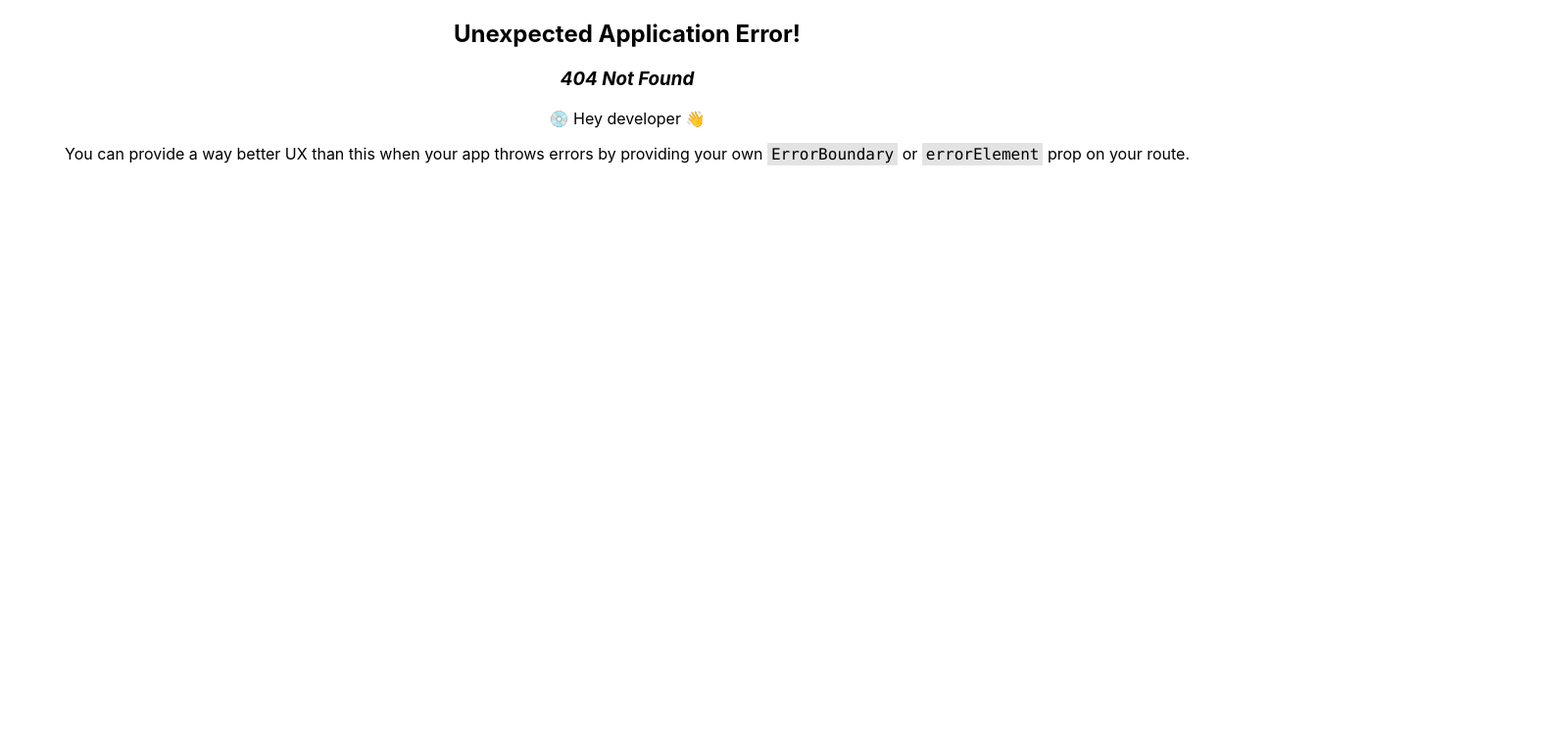
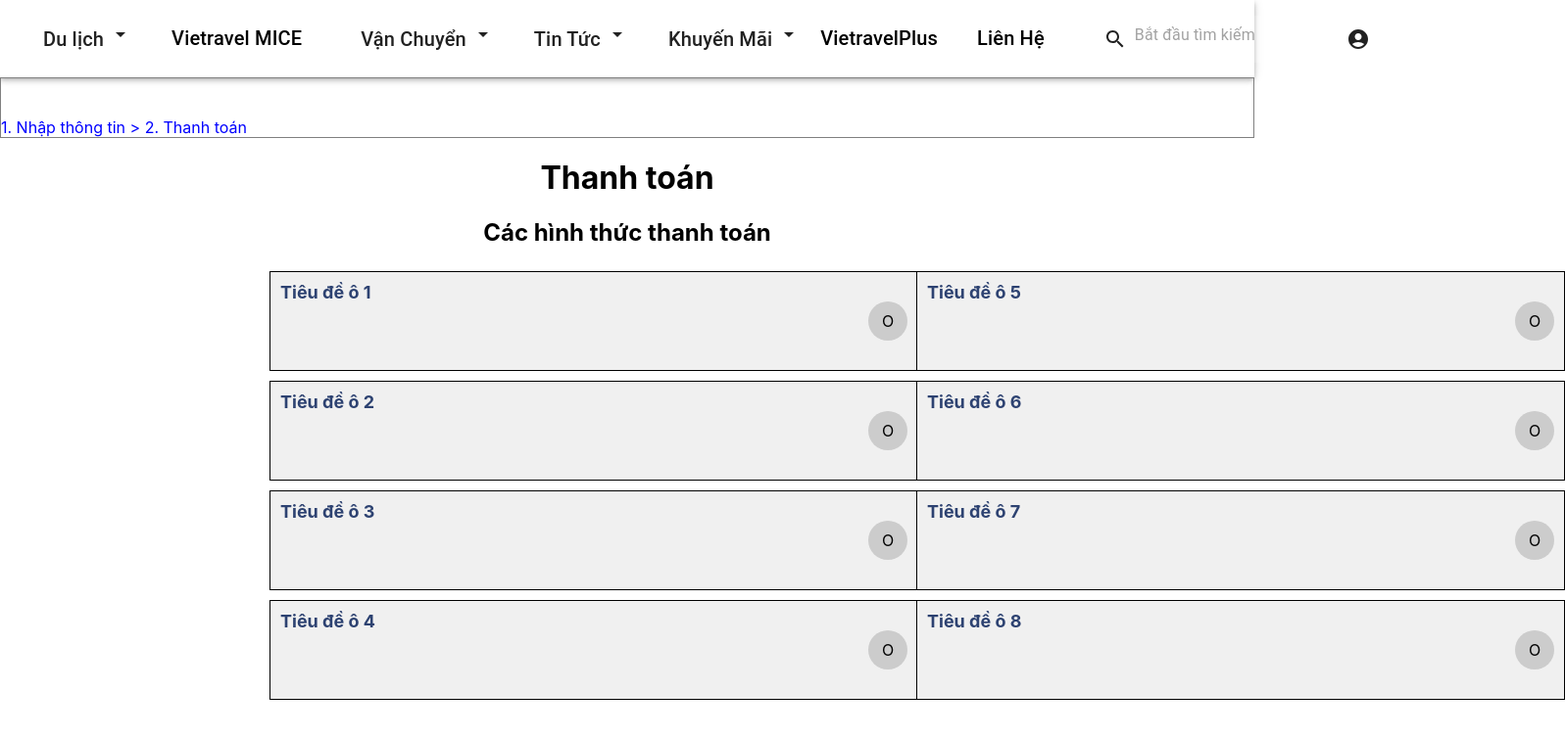
Before and after one commit to NhanTran92/travel-app, a React (Create React App) app in the folder testing/: page /booking/quynhon/payment in a window 1280 px wide. Before the commit this address had no page. Shown: the top 754 px of the page at 98% size, 1597 px wide, since content can reach past the window. Built offline with nearby package versions, Linux system fonts and the light colour scheme; grey boxes are pictures that could not be loaded.

Commit message:
update payment

```diff
--- a/testing/src/App.js
+++ b/testing/src/App.js
@@ -13,6 +13,7 @@ import ForgotPassword from "./Pages/ForgotPassword/ForgotPassword";
 import Group from "./Pages/Features/Group/Group";
 import NewPassword from "./Pages/newPassword/NewPassord";
 import QuyNhon from "./Pages/Features/VietNam/QuyNhon/QuyNhon";
+import Payment from "./Pages/Features/VietNam/QuyNhon/Payment/Payment";
 
 const router = createBrowserRouter([
   {
@@ -34,6 +35,10 @@ const router = createBrowserRouter([
       {
         path: "booking/quynhon",
         element: <QuyNhon></QuyNhon>,
+      },
+      {
+        path: "booking/quynhon/payment",
+        element: <Payment></Payment>,
       },
     ],
   },
--- /dev/null
+++ b/testing/src/Pages/Features/VietNam/QuyNhon/Payment/Payment.jsx
@@ -0,0 +1,79 @@
+import React, { useState } from 'react'
+import "./Payment.scss"
+import HomeOfFooter from '../../../Home/HomeOfFooter/HomeOfFooter'
+
+export default function Payment() {
+    const [showDetails, setShowDetails] = useState(Array(8).fill(false));
+
+    const toggleDetails = (index) => {
+      const updatedDetails = [...showDetails];
+      updatedDetails[index] = !updatedDetails[index];
+      setShowDetails(updatedDetails);
+    };
+
+    const boxContent = [
+      'Thông tin ô 1...',
+      'Thông tin ô 2...',
+      'Thông tin ô 3...',
+      'Thông tin ô 4...',
+      'Thông tin ô 5...',
+      'Thông tin ô 6...',
+      'Thông tin ô 7...',
+      'Thông tin ô 8...',
+    ];
+
+    const boxTitles = [
+      'Tiêu đề ô 1',
+      'Tiêu đề ô 2',
+      'Tiêu đề ô 3',
+      'Tiêu đề ô 4',
+      'Tiêu đề ô 5',
+      'Tiêu đề ô 6',
+      'Tiêu đề ô 7',
+      'Tiêu đề ô 8',
+    ];
+
+    return (
+      <div>
+      <div className="qn">
+      <span style={{ color: 'blue' }}>1. Nhập thông tin ></span>{' '}
+      <span style={{ color: 'blue' }}> 2. Thanh toán</span>
+    </div>
+    <div className="headerpm">
+      <h1>Thanh toán</h1>
+      <h2>Các hình thức thanh toán</h2>
+    </div>
+    <div className="container">
+      <div className="left">
+        {boxContent.slice(0, 4).map((content, index) => (
+          <div key={index} className="box">
+            <div
+              className={`icon ${showDetails[index] ? 'active' : ''}`}
+              onClick={() => toggleDetails(index)}
+            >
+              {showDetails[index] ? 'X' : 'O'}
+            </div>
+            <div className="title">{boxTitles[index]}</div>
+            {showDetails[index] && <div className="details">{content}</div>}
+          </div>
+        ))}
+      </div>
+      <div className="right">
+        {boxContent.slice(4).map((content, index) => (
+          <div key={index + 4} className="box">
+            <div
+              className={`icon ${showDetails[index + 4] ? 'active' : ''}`}
+              onClick={() => toggleDetails(index + 4)}
+            >
+              {showDetails[index + 4] ? 'X' : 'O'}
+            </div>
+            <div className="title">{boxTitles[index + 4]}</div>
+            {showDetails[index + 4] && <div className="details">{content}</div>}
+          </div>
+        ))}
+      </div>
+    </div>
+    {/* Other components if needed */}
+      </div>
+    );
+  }
--- /dev/null
+++ b/testing/src/Pages/Features/VietNam/QuyNhon/Payment/Payment.scss
@@ -0,0 +1,79 @@
+.container {
+    display: flex;
+  }
+
+  .left,
+  .right {
+    display: flex;
+    flex-direction: column;
+    width: 50%;
+  }
+
+  .box {
+    width: 100%;
+    height: 100px;
+    border: 1px solid #000;
+    margin: 5px;
+    position: relative;
+    cursor: pointer;
+  }
+
+  .icon {
+    width: 40px;
+    height: 40px;
+    border-radius: 50%;
+    background-color: #ccc;
+    display: flex;
+    align-items: center;
+    justify-content: center;
+    position: absolute;
+    top: 50%;
+    right: 10px;
+    transform: translateY(-50%);
+    transition: background-color 0.3s;
+  }
+
+  .icon.active {
+    background-color: #00b300;
+  }
+
+  .title {
+    position: absolute;
+    top: 10px;
+    left: 10px;
+    font-weight: bold;
+  }
+
+  .details {
+    display: none;
+    padding: 10px;
+    position: absolute;
+    top: 30px; /* Change the top value to adjust the positioning */
+    left: 10px;
+    width: calc(100% - 20px);
+    background-color: #f0f0f0;
+    z-index: 1;
+  }
+
+  .box.active .details {
+    display: block;
+  }
+
+
+
+
+
+
+
+
+  .qn{
+    padding-top: 40px;
+    width: auto;
+    height: auto;
+    text-align: left;
+    border: 1px solid gray
+}
+
+.headerpm{
+    text-align: center;
+}
--- a/testing/src/Pages/Features/VietNam/QuyNhon/QuyNhon.jsx
+++ b/testing/src/Pages/Features/VietNam/QuyNhon/QuyNhon.jsx
@@ -132,7 +132,7 @@ export default function QuyNhon() {
 
   return (
     <div>
-      <div className='qn'>1. Nhập thông tin    2. Thanh toán</div>
+      <div className='qn'><span style={{color : "blue"}}>1. Nhập thông tin  ></span>       2. Thanh toán</div>
       <div className='qnheader'>
       <div className='img'>
         <img className='img' src='https://media.travel.com.vn/tour/tfd_230317043554_485930.jpg'></img>
```
